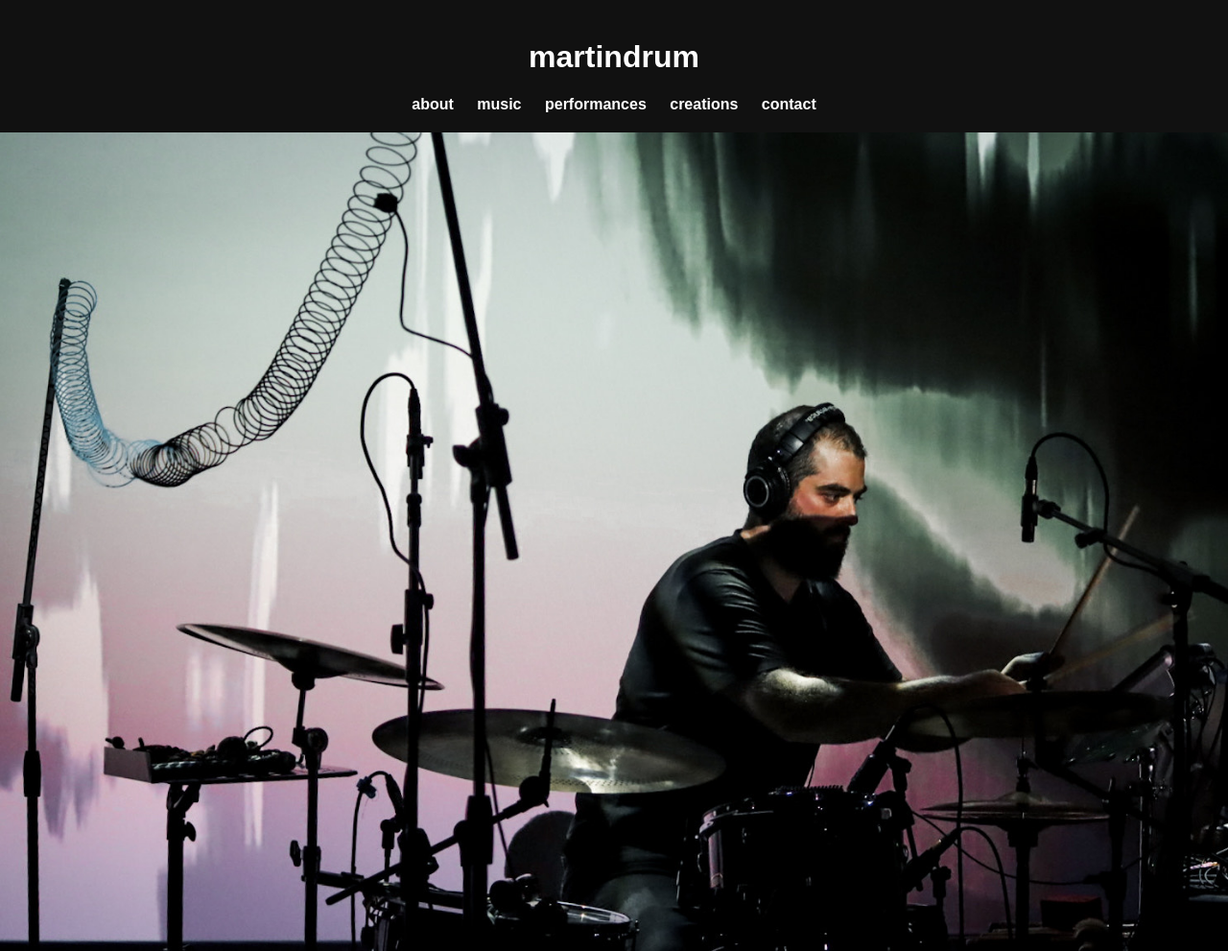
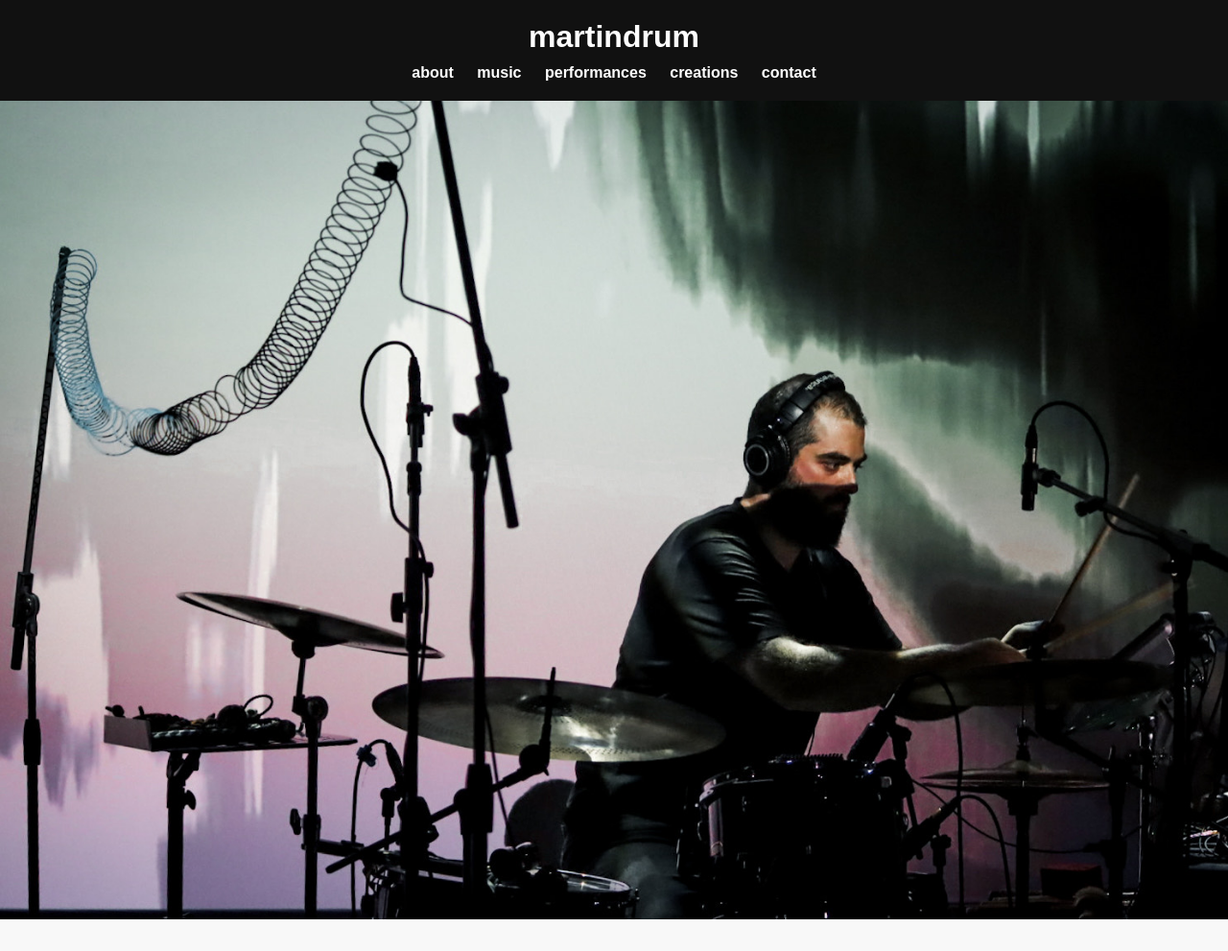
Before and after one commit to Daigledrum/Website, a plain HTML site: page index.html in a window 1280 px wide. Shown: the top 991 px of the page at 96% size. Drawn offline with Linux system fonts and the light colour scheme.

Commit message:
Update index.html
change in the header nav formating

```diff
--- a/index.html
+++ b/index.html
@@ -34,10 +34,21 @@
   background: #111;
   color: white;
   padding: 20px;
-      text-align: center;
   position: sticky;
   top: 0;
+
   z-index: 1000;
+
+  display: flex;            /* enable flexbox */
+  flex-direction: column;   /* stack h1 and nav vertically */
+  align-items: center;      /* center content horizontally */
+    }
+header h1 {
+  margin: 0;                /* remove default margin */
+	text-transform: lowercase; /* optional, to match your site style */}
+
+    nav {
+  margin-top: 10px;         /* space between h1 and nav */
 }
 
 nav a {
@@ -226,7 +237,7 @@
   padding: 0 20px;
 }
 section h1 {
-  padding: 0 20px; /* top/bottom: 0, left/right: 20px */
+  padding: 20px10px; /* top/bottom: 0, left/right: 20px */
 }
 }
   </style>
@@ -248,7 +259,7 @@ section h1 {
 
 
 	  <main id="about" >
-    <h1 >about </h1>
+    <h1>about </h1>
     <p class="intro">
       Performer, Composer, and more.
     </p>
@@ -352,7 +363,7 @@ section h1 {
 
 
            <p><strong>QuartetEmulator,</strong> by Martin Daigle</p>
-<p>An experimental game piece performed by Miguel Dumaine, Monica Ouellette, Jérémie Poitras, and Martin Daigle at Salle Bernard Leblanc, Moncton, NB.</p>
+<p>An experimental game piece performed by Miguel Dumaine, Monica Ouellette, Jeremie Poitras, and Martin Daigle at Salle Bernard Leblanc, Moncton, NB.</p>
 <p>This composition features aleatory processes, random role assignments, and can be performed indefinitely with any combination of instruments.</p>
 
 
```
Lines whose indentation alone changed are shown as unchanged.
